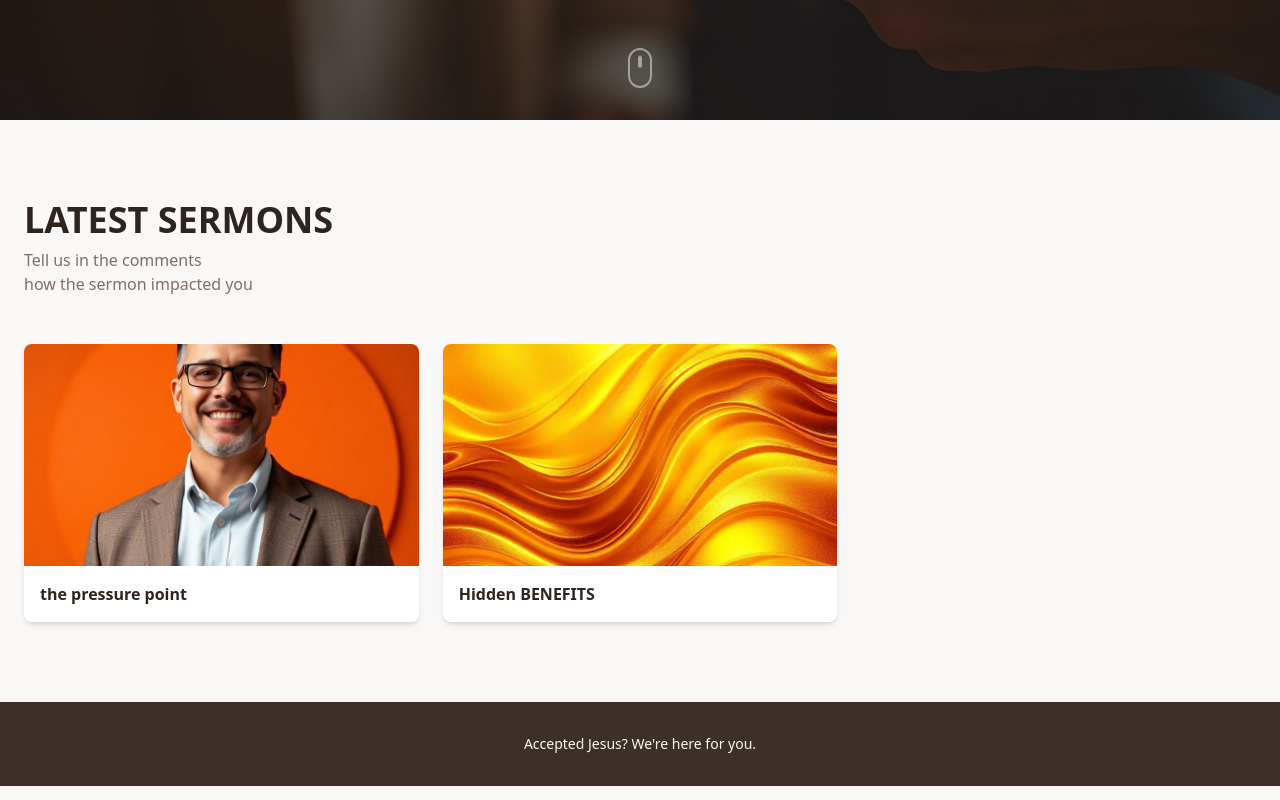
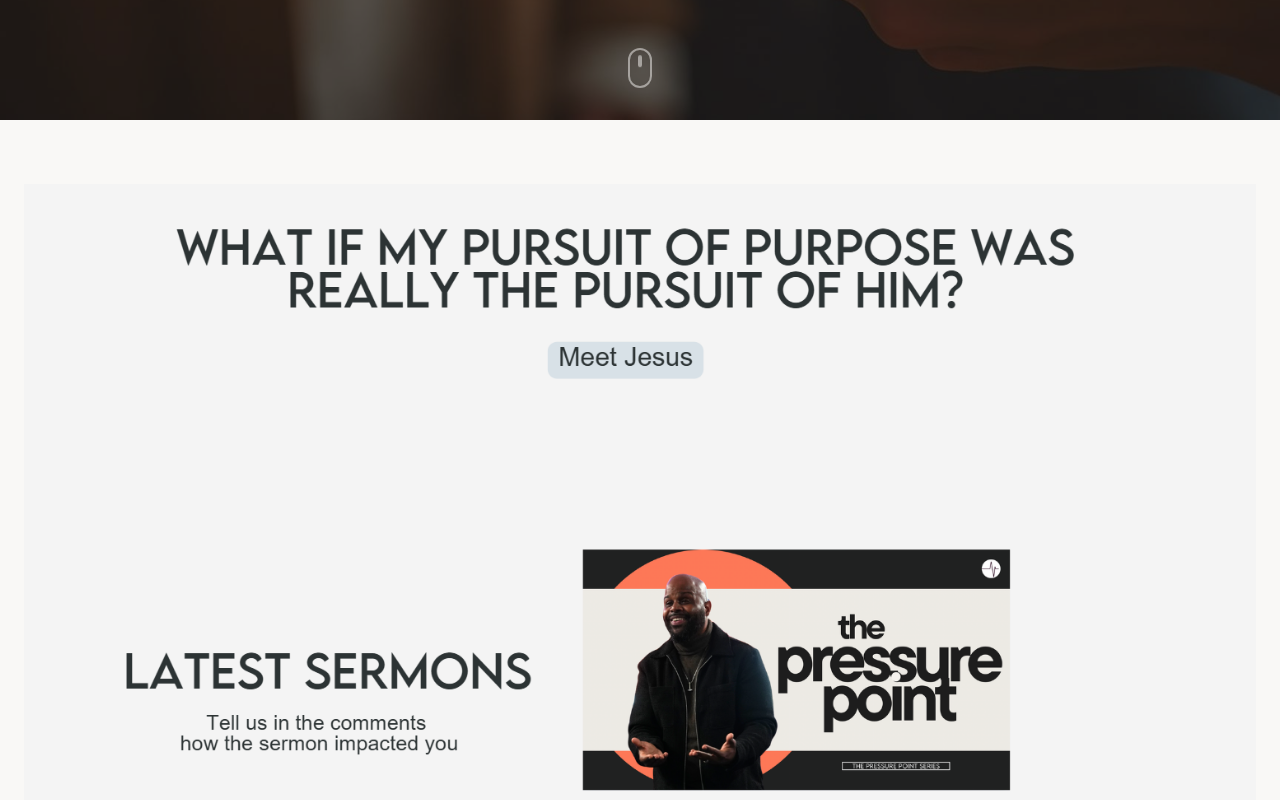
Before and after one commit to TheCoding10/front-page-vision, a React (Vite) app: page / in a window 1280 px wide. Shown: the part 680-1480 px from the top of the page. Built offline with nearby package versions, Linux system fonts and the light colour scheme.

Commit message:
Add latest sermons image section
- Copy uploaded image to src/assets/latest-sermons-section.png
- Add LatestSermonsImage component to render the image below the hero
- Update Index page to include the new LatestSermonsImage between Hero and SermonsSection

```diff
--- /dev/null
+++ b/src/components/LatestSermonsImage.tsx
@@ -0,0 +1,18 @@
+import * as React from "react";
+import latestSermonsImage from "@/assets/latest-sermons-section.png";
+
+const LatestSermonsImage = () => {
+  return (
+    <section className="py-12 md:py-16 bg-background">
+      <div className="container mx-auto px-6">
+        <img
+          src={latestSermonsImage}
+          alt="Latest Sermons - The Pressure Point series. Tell us in the comments how the sermon impacted you"
+          className="w-full h-auto"
+        />
+      </div>
+    </section>
+  );
+};
+
+export default LatestSermonsImage;
--- a/src/pages/Index.tsx
+++ b/src/pages/Index.tsx
@@ -1,6 +1,7 @@
 import React from "react";
 import Header from "@/components/Header";
 import Hero from "@/components/Hero";
+import LatestSermonsImage from "@/components/LatestSermonsImage";
 import SermonsSection from "@/components/SermonsSection";
 import Footer from "@/components/Footer";
 
@@ -9,6 +10,7 @@ const Index = () => {
     <div className="min-h-screen">
       <Header />
       <Hero />
+      <LatestSermonsImage />
       <SermonsSection />
       <Footer />
     </div>
```
Also changed, not shown: src/assets/latest-sermons-section.png (added).
